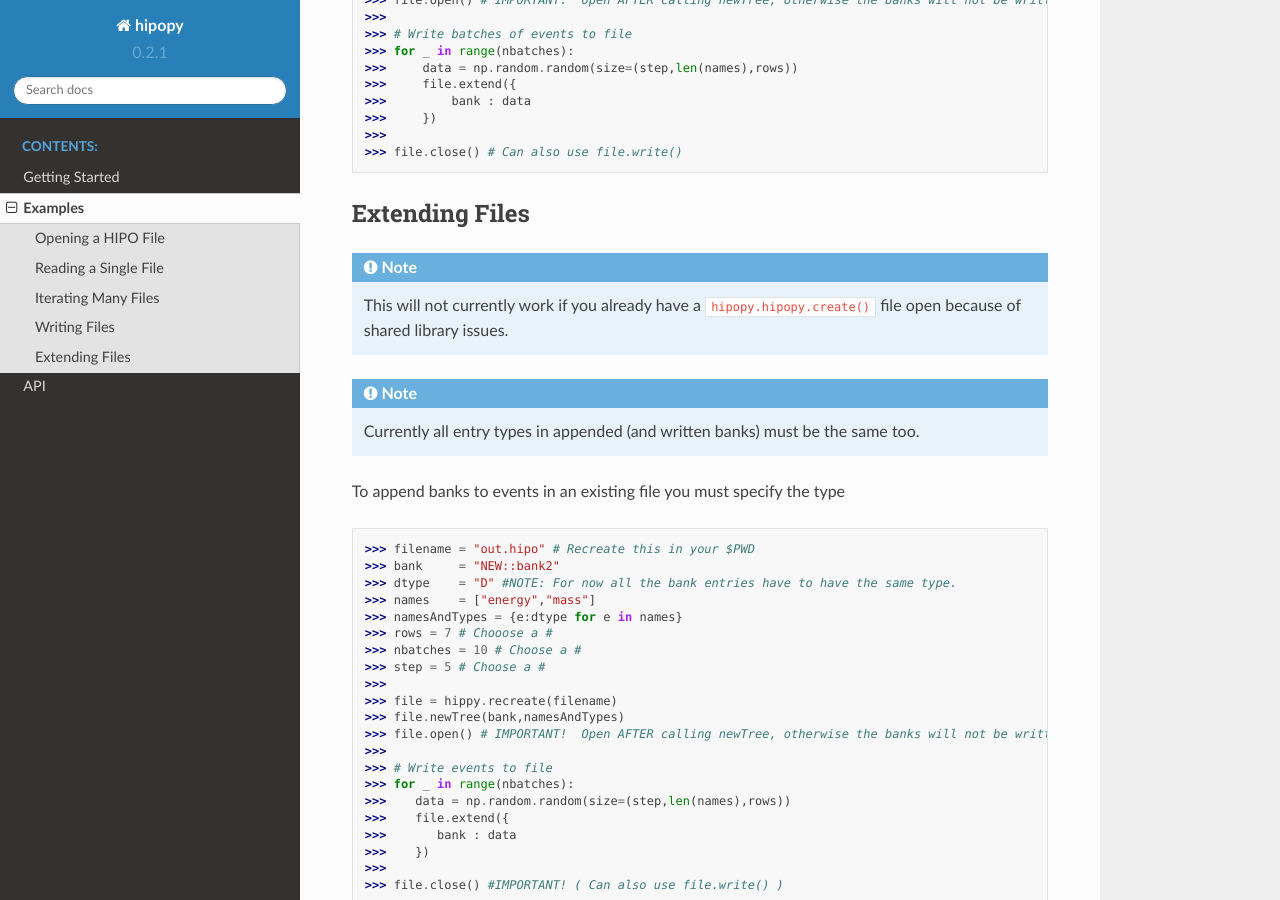
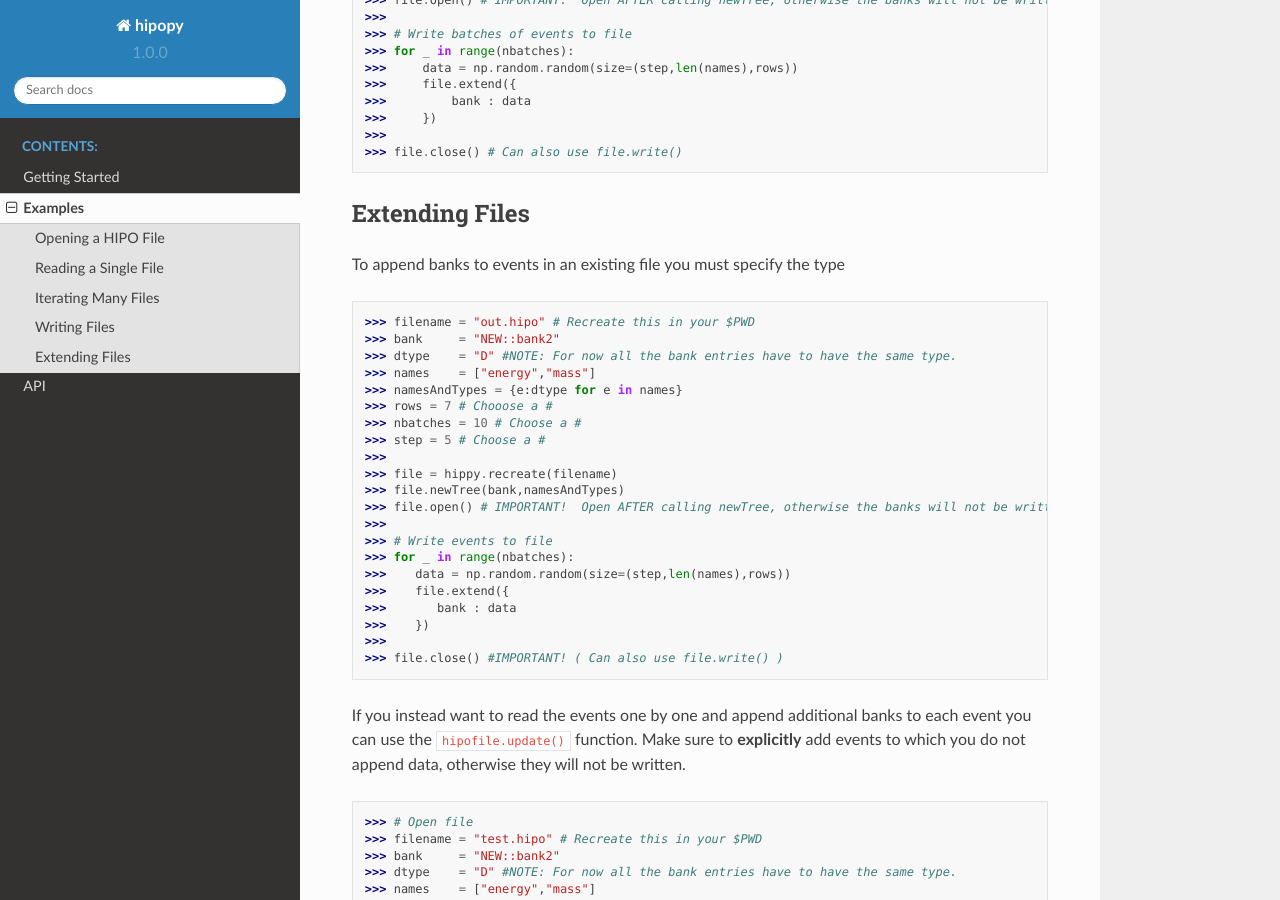
Before and after one commit to mfmceneaney/hipopy, a Sphinx documentation site: the page built from docs/source/examples.rst, in a window 1280 px wide and 900 px high, scrolled down 1814 px. Built offline with Sphinx 7.4.7 and the Read the Docs theme 2.0.0, drawn with Linux system fonts in a browser that asks for light colours.

Commit message:
Updated rtd-docs to reflect effects of major changes from last commit.

```diff
--- a/docs/source/conf.py
+++ b/docs/source/conf.py
@@ -12,8 +12,8 @@ project = 'hipopy'
 copyright = '2022, Matthew McEneaney'
 author = 'Matthew McEneaney'
 
-release = '0.2'
-version = '0.2.1'
+release = '1.0'
+version = '1.0.0'
 
 # -- General configuration
 
--- a/docs/source/examples.rst
+++ b/docs/source/examples.rst
@@ -93,13 +93,6 @@ To write a new hipofile use the ``hipopy.hipopy.create`` function.
 
 Extending Files
 ---------------
-.. note::
-   This will not currently work if you already
-   have a ``hipopy.hipopy.create()`` file open because of shared library issues.
-
-.. note::
-   Currently all entry types in appended (and written banks) must be the same too.
-
 To append banks to events in an existing file you must specify the type
 
 >>> filename = "out.hipo" # Recreate this in your $PWD
```
